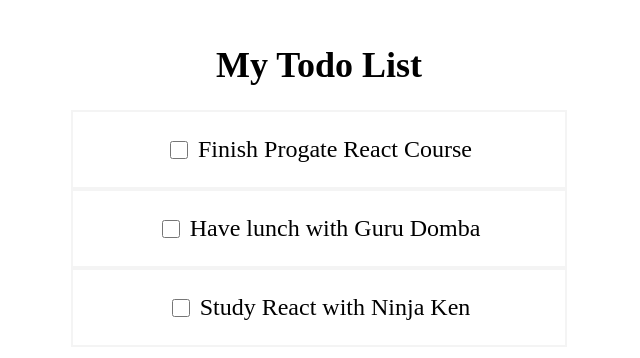
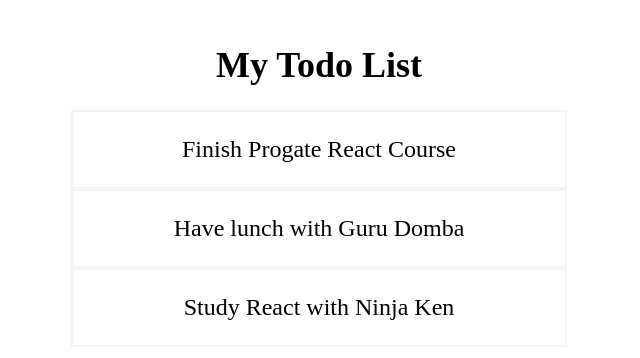
Before and after one commit to ninditobing7/ToDo-2, a React (Vite) app: page / in a window 1280 px wide. Shown: the top 358 px of the page, without its empty margins (321-961 px from the left). Built offline with nearby package versions, Linux system fonts and the light colour scheme.

Commit message:
perbaiki codingan rusak

```diff
--- a/src/App.jsx
+++ b/src/App.jsx
@@ -20,21 +20,12 @@
     },
   ])
 
-  // console.log(todos)
-  const toggleCompleted = (todoId) => {
-    const updatedTodos = todos.map((todo) => {
-      if (todo.id === todoId) {
-        todo.completed = !todo.completed
-      }
-      return todo
-    })
-    setTodos(updatedTodos)
-  }
+  console.log(todos)
 
   return (
     <div style={styles.container}>
       <h1 style={styles.title}>My Todo List</h1>
-      <Todos todos={todos } toggleCompleted={toggleCompleted}/>
+      <Todos todos={todos} />
     </div>
   )
 }
--- a/src/components/TodoItem.jsx
+++ b/src/components/TodoItem.jsx
@@ -1,34 +1,9 @@
 import React from 'react'
 
 const TodoItem = ({ todo }) => {
-  const getTodoTitleStyle = () => {
-    if (todo.completed === true) {
-      return { textDecoration: 'line-through' }
-    } else {
-      return { textDecoration: 'none' }
-    }
-  }
-  const toggleCompleted = () => {
-    console.log('toggleCompleted function is called')
-  }
-  const TodoItem = ({ todo, toggleCompleted }) => {
-    const getTodoTitleStyle = () => {
-      if (todo.completed === true) {
-        return { textDecoration: 'line-through' }
-      } else {
-        return { textDecoration: 'none' }
-      }
-    }
-  }
   return (
     <div style={styles.todoItem}>
-      {/* Menambahkan checkbox */}
-      <input
-        type="checkbox"
-        style={styles.checkbox}
-        onChange={() => toggleCompleted(todo.id)}
-      />
-      <p style={getTodoTitleStyle()}>{todo.title}</p>
+      <p>{todo.title}</p>
     </div>
   )
 }
@@ -37,14 +12,6 @@
   todoItem: {
     border: '2px solid #f4f4f4',
     fontSize: '24px',
-    display: 'flex',
-    justifyContent: 'center',
-    alignItems: 'center',
-  },
-  checkbox: {
-    marginRight: '10px',
-    height: '18px',
-    width: '18px',
   },
 }
 
--- a/src/components/Todos.jsx
+++ b/src/components/Todos.jsx
@@ -1,17 +1,11 @@
 import React from 'react'
 import TodoItem from './TodoItem'
 
-const Todos = ({ todos, toggleCompleted }) => {
+const Todos = ({ todos }) => {
   return (
     <div style={styles.container}>
       {todos.map((todo) => {
-        return (
-          <TodoItem
-          key={todo.id}
-          todo={todo}
-          toggleCompleted={toggleCompleted}
-          />
-        )
+        return <TodoItem key={todo.id} todo={todo} />
       })}
     </div>
   )
```
